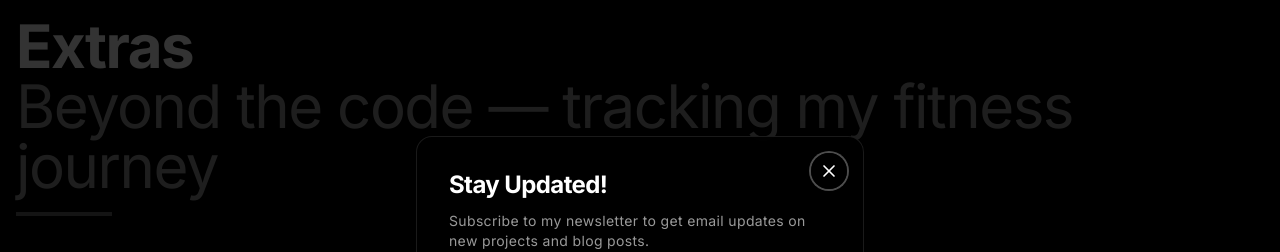
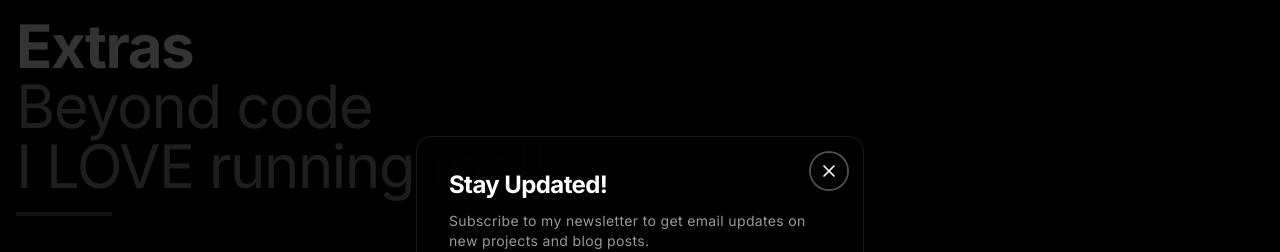
Before and after one commit to imaddde867/imadlab, a React (Vite) app: page /extras in a window 1280 px wide. Shown: the part 136-388 px from the top of the page. Built offline with nearby package versions, Linux system fonts and the light colour scheme; no server answers.

Commit message:
fix: update subtitle in Extras page to reflect personal fitness journey

```diff
--- a/src/pages/Extras.tsx
+++ b/src/pages/Extras.tsx
@@ -14,7 +14,7 @@ const Extras = () => {
       <div className="max-w-7xl mx-auto px-4 py-24">
         <SectionHeader
           title="Extras"
-          subtitle="Beyond the code — tracking my fitness journey"
+          subtitle={<>Beyond code<br />I LOVE running too!!</>}
         />
         <div className="mt-12">
           <StravaStats />
```
